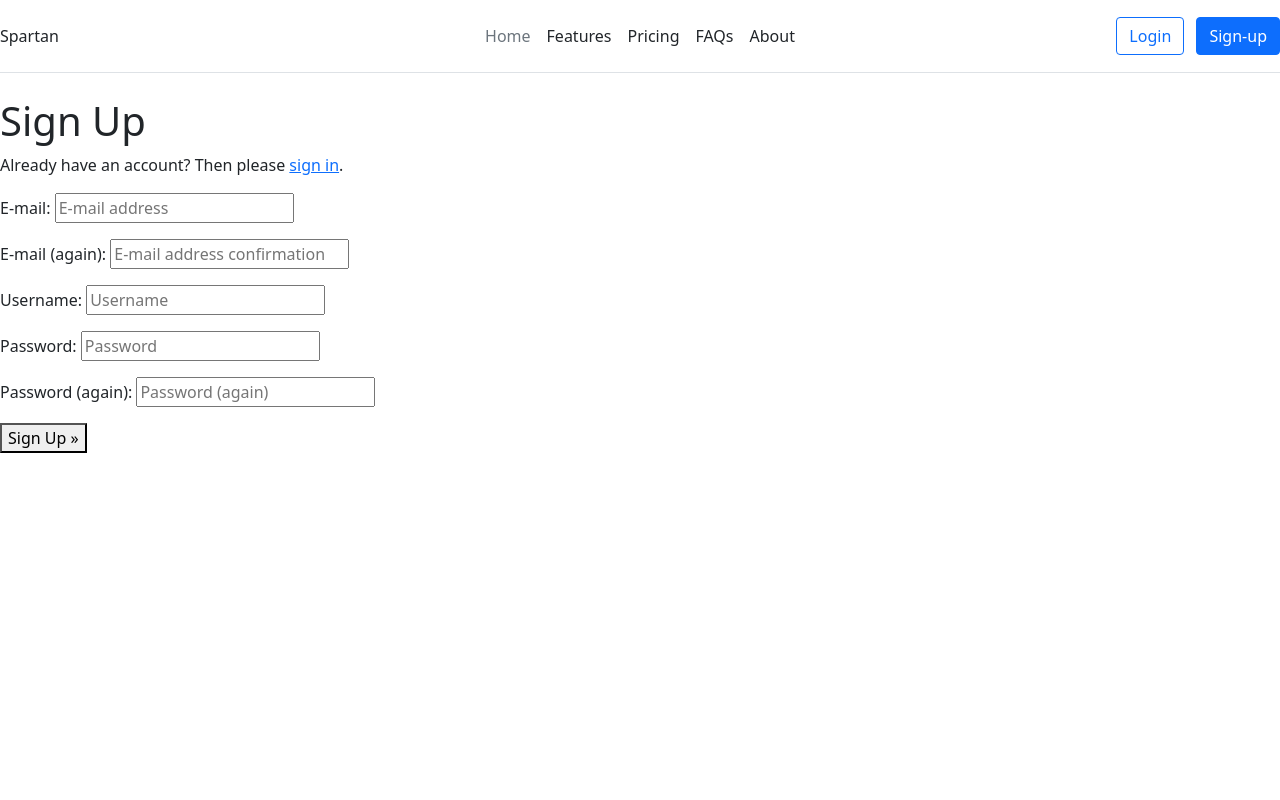
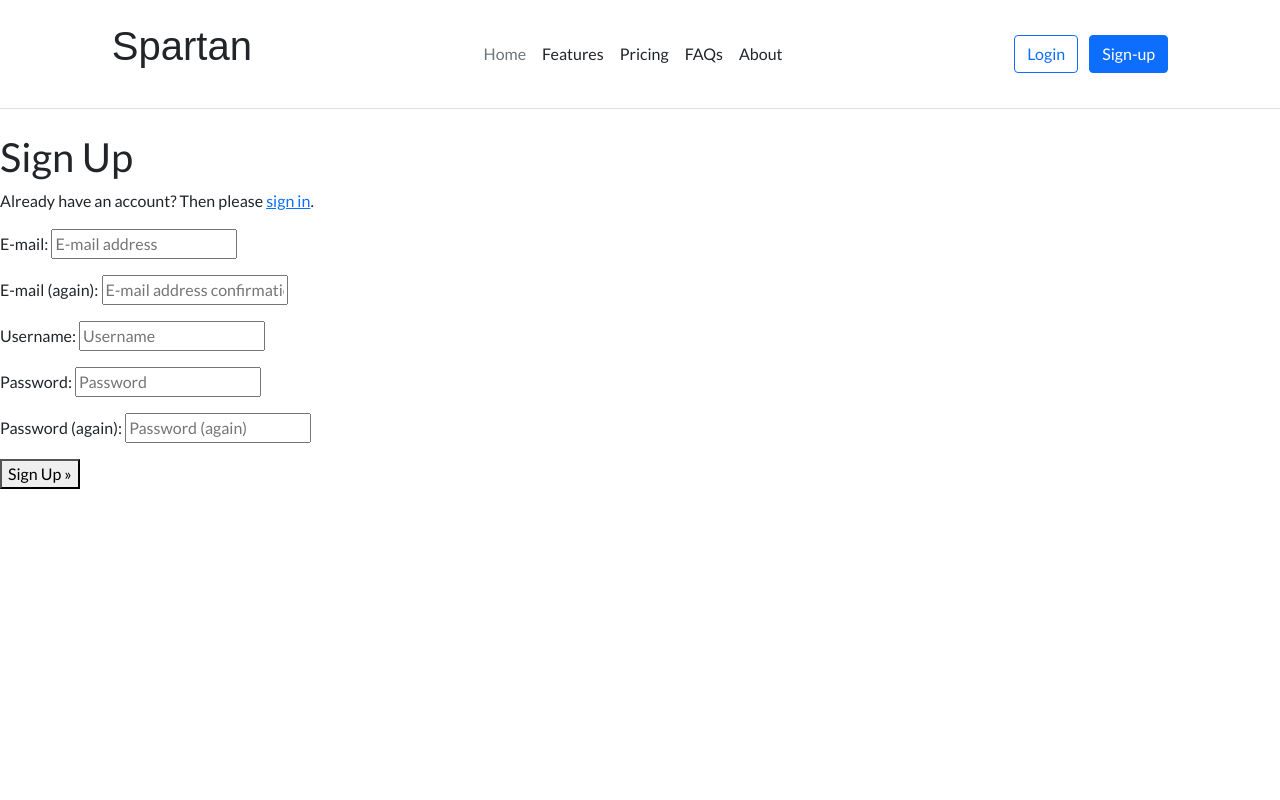
Before and after one commit to mariogusman/MS4-Spartan-Fitness, a Django app: page /accounts/signup/ in a window 1280 px wide. Run offline with Django 3.2, Linux system fonts and the light colour scheme; some libraries are stand-ins or nearby versions; some web fonts are replaced.

Commit message:
Homepage header completed and CSS added

```diff
--- a/spartan_fitness/settings.py
+++ b/spartan_fitness/settings.py
@@ -147,6 +147,10 @@ USE_TZ = True
 # https://docs.djangoproject.com/en/3.2/howto/static-files/
 
 STATIC_URL = '/static/'
+STATICFILES_DIRS= (os.path.join(BASE_DIR, 'static'),)
+
+MEDIA_URL = '/media/'
+MEDUA_ROOT = os.path.join(BASE_DIR, 'media')
 
 # Default primary key field type
 # https://docs.djangoproject.com/en/3.2/ref/settings/#default-auto-field
--- a/spartan_fitness/urls.py
+++ b/spartan_fitness/urls.py
@@ -15,10 +15,12 @@ Including another URLconf
 """
 from django.contrib import admin
 from django.urls import path, include
+from django.conf import settings
+from django.conf.urls.static import static
+
 
 urlpatterns = [
     path('admin/', admin.site.urls),
     path('accounts/', include('allauth.urls')),
     path('', include('home.urls')),
-
-]
+] + static(settings.MEDIA_URL, document_root=settings.MEDIA_ROOT)
--- /dev/null
+++ b/static/css/base.css
@@ -0,0 +1,13 @@
+html {
+    height: 100%;
+}
+
+body {
+    font-family: 'Lato';
+}
+
+/*------- Text */
+.text-logo {
+    font-family: 'Kitchen police', sans-serif;
+    width: fit-content;
+}
--- a/templates/base.html
+++ b/templates/base.html
@@ -14,12 +14,18 @@
 
     {% block corecss %}
         <link href="https://cdn.jsdelivr.net/npm/bootstrap@5.1.0/dist/css/bootstrap.min.css" rel="stylesheet" integrity="sha384-KyZXEAg3QhqLMpG8r+8fhAXLRk2vvoC2f3B09zVXn8CA5QIVfZOJ3BCsw2P0p/We" crossorigin="anonymous">
-    {% endblock %}
+        <link href="https://fonts.cdnfonts.com/css/kitchen-police" rel="stylesheet">
+        <link rel="preconnect" href="https://fonts.googleapis.com">
+        <link rel="preconnect" href="https://fonts.gstatic.com" crossorigin>
+        <link href="https://fonts.googleapis.com/css2?family=Lato&display=swap" rel="stylesheet">
+        <link rel="stylesheet" href="{% static 'css/base.css' %}">
+        {% endblock %}
 
     {% block extracss %}
     {% endblock %}
 
     {% block corejs %}
+        <script src="https://kit.fontawesome.com/d972b5bebb.js" crossorigin="anonymous"></script>
         <script src="https://cdn.jsdelivr.net/npm/bootstrap@5.1.0/dist/js/bootstrap.bundle.min.js" integrity="sha384-U1DAWAznBHeqEIlVSCgzq+c9gqGAJn5c/t99JyeKa9xxaYpSvHU5awsuZVVFIhvj" crossorigin="anonymous"></script>
         <script src="https://cdn.jsdelivr.net/npm/@popperjs/core@2.9.3/dist/umd/popper.min.js" integrity="sha384-eMNCOe7tC1doHpGoWe/6oMVemdAVTMs2xqW4mwXrXsW0L84Iytr2wi5v2QjrP/xp" crossorigin="anonymous"></script>
         <script src="https://cdn.jsdelivr.net/npm/bootstrap@5.1.0/dist/js/bootstrap.min.js" integrity="sha384-cn7l7gDp0eyniUwwAZgrzD06kc/tftFf19TOAs2zVinnD/C7E91j9yyk5//jjpt/" crossorigin="anonymous"></script>
@@ -32,9 +38,9 @@
   </head>
   <body>
     <!-- Header imported from Bootstrap examples page -->
-    <header class="d-flex flex-wrap align-items-center justify-content-center justify-content-md-between py-3 mb-4 border-bottom">
+    <header class="d-flex flex-wrap align-items-center justify-content-center justify-content-md-around py-3 mb-4 border-bottom">
       <a href="/" class="d-flex align-items-center col-md-3 mb-2 mb-md-0 text-dark text-decoration-none text-logo">
-        Spartan
+        <p class="fs-1 d-flex">Spartan</p>
       </a>
 
       <ul class="nav col-12 col-md-auto mb-2 justify-content-center mb-md-0">
@@ -45,7 +51,7 @@
         <li><a href="#" class="nav-link px-2 link-dark">About</a></li>
       </ul>
 
-      <div class="col-md-3 text-end">
+      <div>
         <button type="button" class="btn btn-outline-primary me-2">Login</button>
         <button type="button" class="btn btn-primary">Sign-up</button>
       </div>
```
